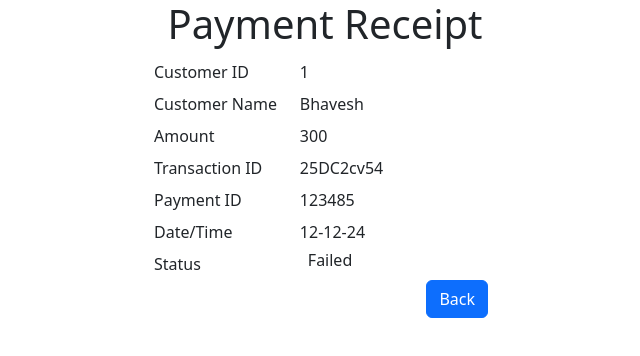
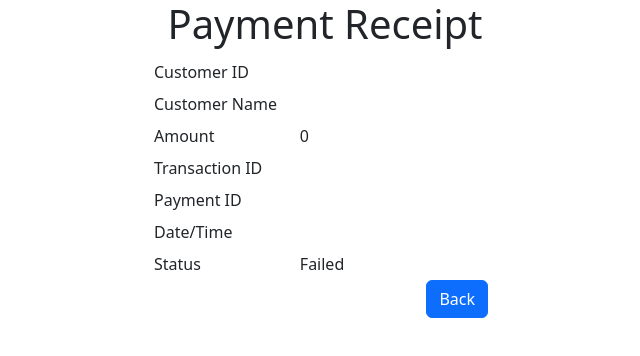
Before and after one commit to Bhavesh588/payment-integration, a React (Create React App) app: page /paymentreceipt in a window 1280 px wide. Shown: the top 356 px of the page, without its empty margins (315-955 px from the left). Built offline with nearby package versions, Linux system fonts and the light colour scheme.

Commit message:
Adding the PayU payment gateway Integration

```diff
--- a/src/PaymentPage/PaymentPage.js
+++ b/src/PaymentPage/PaymentPage.js
@@ -1,8 +1,9 @@
-import React, { useRef } from "react";
-import { Field, Form, Formik } from "formik";
+import React, { useRef, useState } from "react";
+import { Field, Formik } from "formik";
 import CryptoJS from "crypto-js";
 
 function PaymentPage() {
+    const transaction_id = useState("mtx" + new Date().getTime());
     const formrefAllPrice = useRef();
 
     const validate = (values) => {
@@ -21,21 +22,11 @@ function PaymentPage() {
         amount: 0,
     };
 
-    const onSubmit = async (values, { resetForm }) => {
-        const key = "4xfC5J";
-        const txnid = "mtx" + new Date().getTime();
-        const amount = values.amount;
-        const phone = "9988776655";
-        const firstname = values.customer_Name;
-        const email = "test@example.com";
-        const salt = "lu20ODPp37Mjc5rfcWSue2A3o13BlV1B";
-        const productinfo = "Test Product";
-        const surl = "https://payment-integration252.netlify.app/paymentreceipt?status=success";
-        const furl = "https://payment-integration252.netlify.app/paymentreceipt?status=failure";
-        const hashString = `${key}|${txnid}|${amount}|${productinfo}|${firstname}|${email}|||||||"${salt}`;
+    const onSubmit = async (values) => {
+        const hashString = `4xfC5J|${transaction_id[0]}|${values.amount}|iPhone|${values.customer_Name}|test@gmail.com|||||||||||lu20ODPp37Mjc5rfcWSue2A3o13BIV1B`;
         const hash = CryptoJS.SHA512(hashString).toString(CryptoJS.enc.Hex);
-        const my_string = `key=${key}&txnid=${txnid}&amount=${amount}&firstname=${firstname}&email=${email}&phone=${phone}&productinfo=${productinfo}&surl=${surl}&furl=${furl}&hash=${hash}`;
-        window.open("https://test.payu.in/_payment?" + my_string, "_self");
+        document.getElementsByName("hash")[0].value = hash;
+        document.getElementById("final_btn").click();
     };
 
     return (
@@ -43,7 +34,7 @@ function PaymentPage() {
             <h1>Payment Form</h1>
             <Formik initialValues={initialValues} validate={validate} onSubmit={onSubmit} enableReinitialize={true} innerRef={formrefAllPrice}>
                 {(props) => (
-                    <Form>
+                    <div>
                         <div style={{ display: "flex", justifyContent: "center", alignItems: "center" }}>
                             <label htmlFor="customer_ID">Customer ID*</label>
                             <Field
@@ -94,12 +85,36 @@ function PaymentPage() {
                         <div style={{ marginTop: 10 }}>
                             <button
                                 type="submit"
+                                onClick={() => onSubmit(props.values)}
                                 style={{ padding: 10, fontWeight: 600, background: "#A9C50F", border: 0, borderRadius: 5, color: "white" }}
                             >
                                 Pay With PayU
                             </button>
                         </div>
-                    </Form>
+                        <form action="https://test.payu.in/_payment" method="post">
+                            <input type="hidden" name="key" value="4xfC5J" />
+                            <input type="hidden" name="txnid" value={transaction_id[0]} />
+                            <input type="hidden" name="productinfo" value="iPhone" />
+                            <input type="hidden" name="amount" value={props.values.amount} />
+                            <input type="hidden" name="email" value="test@gmail.com" />
+                            <input type="hidden" name="firstname" value={props.values.customer_Name} />
+                            <input
+                                type="hidden"
+                                name="surl"
+                                value={`https://payment-api252.netlify.app/paymentreceipt?status=success&customer_id=${props.values.customer_ID}`}
+                                // value={`http://localhost:5000/.netlify/functions/api/paymentreceipt/success?customer_id=${props.values.customer_ID}`}
+                            />
+                            <input
+                                type="hidden"
+                                name="furl"
+                                value={`https://payment-api252.netlify.app/paymentreceipt?status=failure&customer_id=${props.values.customer_ID}`}
+                                // value={`http://localhost:5000/.netlify/functions/api/paymentreceipt/failure?customer_id=${props.values.customer_ID}`}
+                            />
+                            <input type="hidden" name="phone" value="9988776655" />
+                            <input type="hidden" name="hash" />
+                            <input id="final_btn" type="submit" value="submit" style={{ visibility: "hidden" }} />{" "}
+                        </form>
+                    </div>
                 )}
             </Formik>
         </div>
--- a/src/PaymentPage/PaymentReceipt.js
+++ b/src/PaymentPage/PaymentReceipt.js
@@ -2,10 +2,25 @@ import React, { useEffect, useState } from "react";
 import { Link } from "react-router-dom";
 
 function PaymentReceipt() {
+    const [customer_id, setCustomer_ID] = useState("");
+    const [customer_name, setCustomer_Name] = useState("");
+    const [amount, setAmount] = useState(0);
+    const [transaction_id, setTransaction_ID] = useState("");
+    const [payment_id, setPayment_ID] = useState("");
+    const [date_time, setDate_Time] = useState("");
     const [status, setStatus] = useState("");
     useEffect(() => {
         if (window.location.search.substring(1).split("=")[1]) {
-            setStatus(window.location.search.substring(1).split("=")[1]);
+            const searchParams = new URLSearchParams(window.location.search);
+            for (const param of searchParams) {
+                if (param[0] === "customer_id") setCustomer_ID(param[1]);
+                if (param[0] === "customer_name") setCustomer_Name(param[1]);
+                if (param[0] === "amount") setAmount(param[1]);
+                if (param[0] === "transaction_id") setTransaction_ID(param[1]);
+                if (param[0] === "payment_id") setPayment_ID(param[1]);
+                if (param[0] === "date_time") setDate_Time(param[1]);
+                if (param[0] === "status") setStatus(param[1]);
+            }
         }
     }, []);
 
@@ -52,42 +67,42 @@ function PaymentReceipt() {
                         <span>Customer ID</span>
                     </div>
                     <div className="col-7 d-flex justify-content-start p-1">
-                        <span>1</span>
+                        <span>{customer_id}</span>
                     </div>
                     <div className="col-5 d-flex justify-content-start p-1">
                         <span>Customer Name</span>
                     </div>
                     <div className="col-7 d-flex justify-content-start p-1">
-                        <span>Bhavesh</span>
+                        <span>{customer_name}</span>
                     </div>
                     <div className="col-5 d-flex justify-content-start p-1">
                         <span>Amount</span>
                     </div>
                     <div className="col-7 d-flex justify-content-start p-1">
-                        <span>300</span>
+                        <span>{amount}</span>
                     </div>
                     <div className="col-5 d-flex justify-content-start p-1">
                         <span>Transaction ID</span>
                     </div>
                     <div className="col-7 d-flex justify-content-start p-1">
-                        <span>25DC2cv54</span>
+                        <span>{transaction_id}</span>
                     </div>
                     <div className="col-5 d-flex justify-content-start p-1">
                         <span>Payment ID</span>
                     </div>
                     <div className="col-7 d-flex justify-content-start p-1">
-                        <span>123485</span>
+                        <span>{payment_id}</span>
                     </div>
                     <div className="col-5 d-flex justify-content-start p-1">
                         <span>Date/Time</span>
                     </div>
                     <div className="col-7 d-flex justify-content-start p-1">
-                        <span>12-12-24</span>
+                        <span>{date_time}</span>
                     </div>
                     <div className="col-5 d-flex justify-content-start p-1">
                         <span>Status</span>
                     </div>
-                    <div className="col-7 d-flex justify-content-start">
+                    <div className="col-7 d-flex justify-content-start p-1">
                         <span>{status === "success" ? "Successful" : "Failed"}</span>
                     </div>
                 </div>
```
